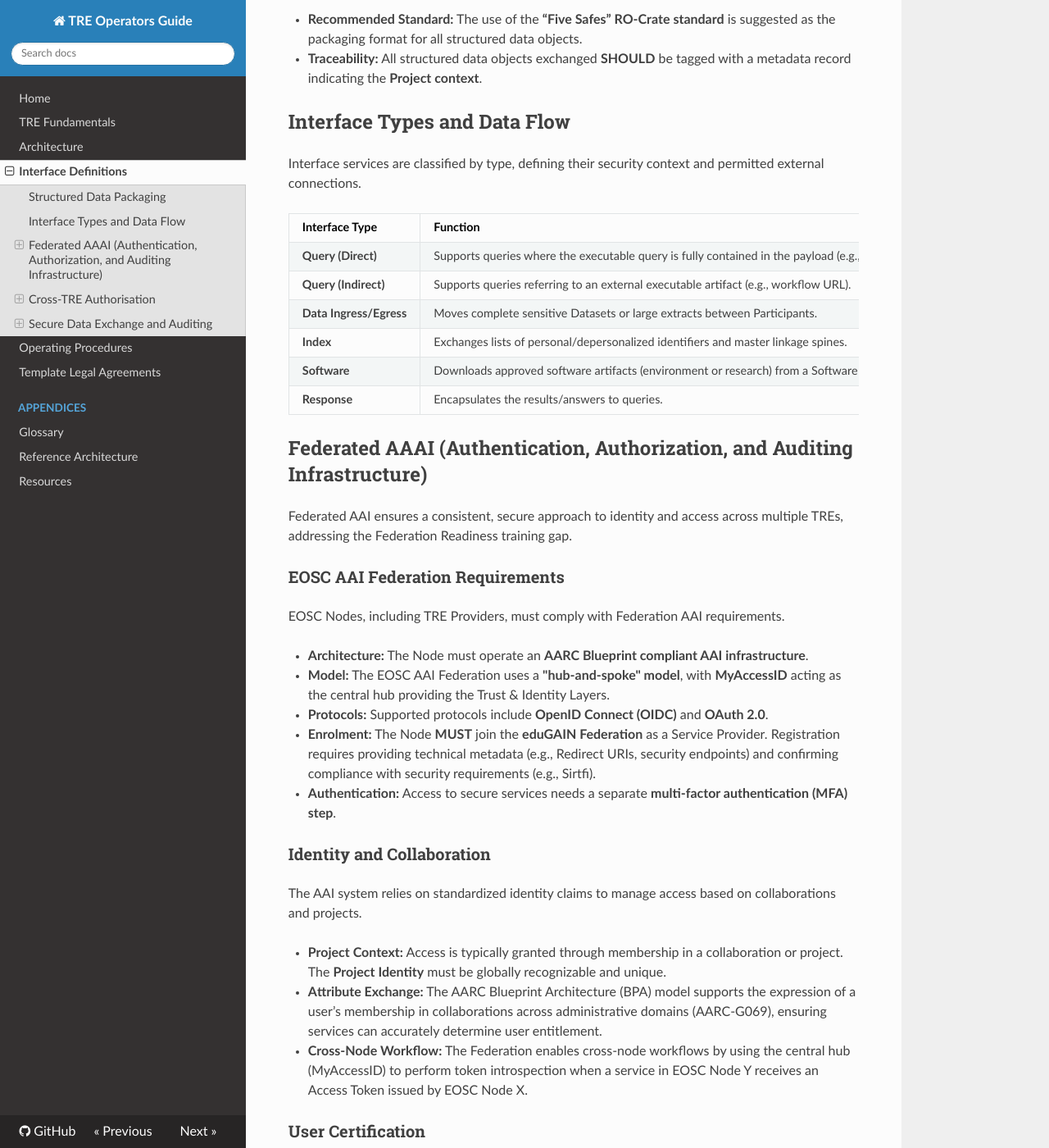
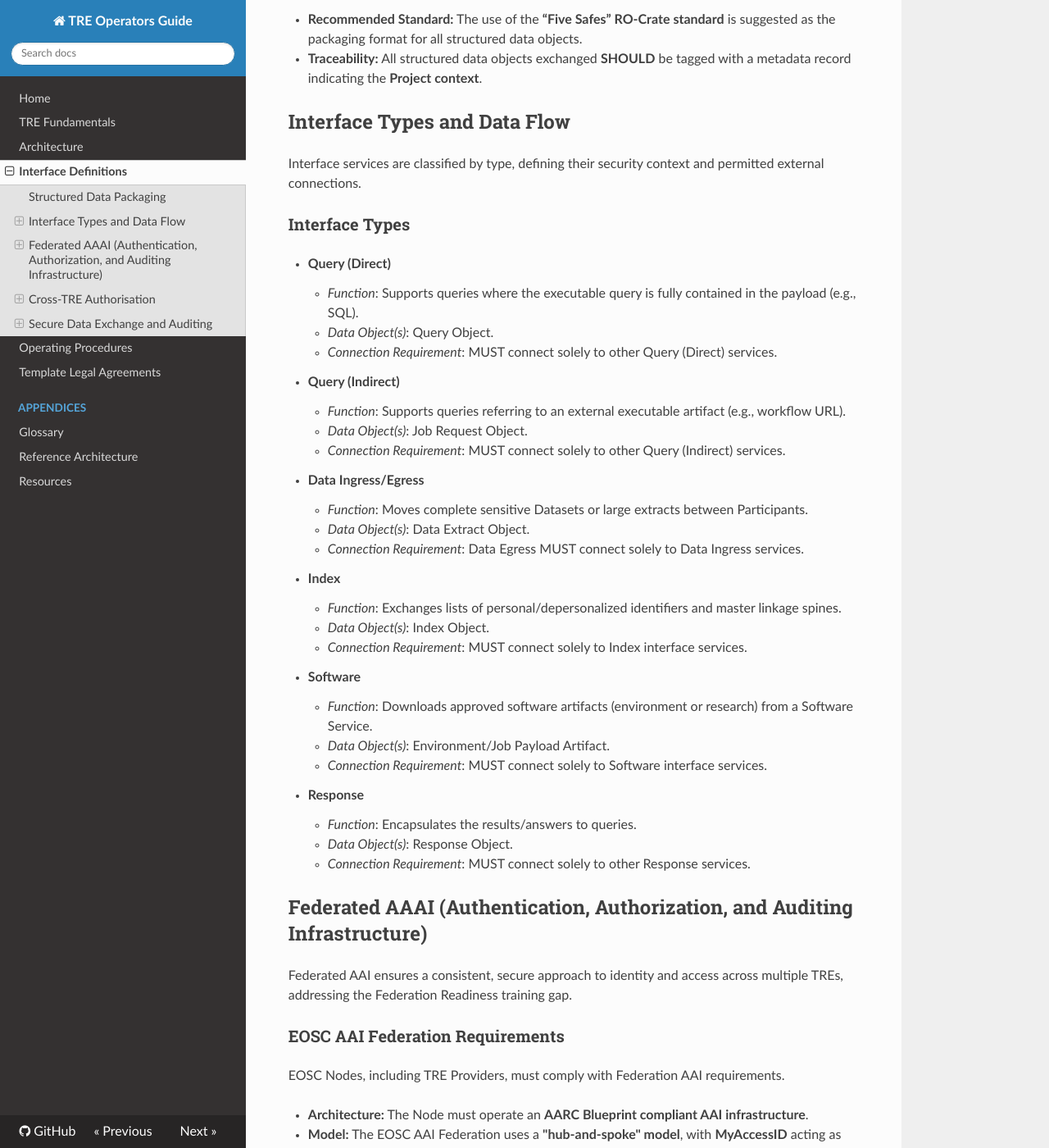
Before and after one commit to unioslo/tre-operators-docs, an MkDocs documentation site: the page built from docs/modules/interfaces/index.md, in a window 1280 px wide and 1400 px high, scrolled down 372 px. Shown: the whole window at 82% size. Built offline with MkDocs 1.6.1, drawn with Linux system fonts in a browser that asks for light colours; nearby versions of some CDN libraries.

Commit message:
Refactor Interface Types section for improved clarity and structure

```diff
--- a/docs/modules/interfaces/index.md
+++ b/docs/modules/interfaces/index.md
@@ -13,14 +13,38 @@
 
 Interface services are classified by type, defining their security context and permitted external connections.
 
-| Interface Type | Function | Data Object(s) | Connection Requirement |
-| :--- | :--- | :--- | :--- |
-| **Query (Direct)** | Supports queries where the executable query is fully contained in the payload (e.g., SQL). | Query Object. | MUST connect solely to other Query (Direct) services. |
-| **Query (Indirect)** | Supports queries referring to an external executable artifact (e.g., workflow URL). | Job Request Object. | MUST connect solely to other Query (Indirect) services. |
-| **Data Ingress/Egress** | Moves complete sensitive Datasets or large extracts between Participants. | Data Extract Object. | Data Egress **MUST** connect solely to Data Ingress services. |
-| **Index** | Exchanges lists of personal/depersonalized identifiers and master linkage spines. | Index Object. | MUST connect solely to Index interface services. |
-| **Software** | Downloads approved software artifacts (environment or research) from a Software Service. | Environment/Job Payload Artifact. | MUST connect solely to Software interface services. |
-| **Response** | Encapsulates the results/answers to queries. | Response Object. | MUST connect solely to other Response services. |
+
+### Interface Types
+
+- **Query (Direct)**
+    - *Function*: Supports queries where the executable query is fully contained in the payload (e.g., SQL).
+    - *Data Object(s)*: Query Object.
+    - *Connection Requirement*: MUST connect solely to other Query (Direct) services.
+
+- **Query (Indirect)**
+    - *Function*: Supports queries referring to an external executable artifact (e.g., workflow URL).
+    - *Data Object(s)*: Job Request Object.
+    - *Connection Requirement*: MUST connect solely to other Query (Indirect) services.
+
+- **Data Ingress/Egress**
+    - *Function*: Moves complete sensitive Datasets or large extracts between Participants.
+    - *Data Object(s)*: Data Extract Object.
+    - *Connection Requirement*: Data Egress MUST connect solely to Data Ingress services.
+
+- **Index**
+    - *Function*: Exchanges lists of personal/depersonalized identifiers and master linkage spines.
+    - *Data Object(s)*: Index Object.
+    - *Connection Requirement*: MUST connect solely to Index interface services.
+
+- **Software**
+    - *Function*: Downloads approved software artifacts (environment or research) from a Software Service.
+    - *Data Object(s)*: Environment/Job Payload Artifact.
+    - *Connection Requirement*: MUST connect solely to Software interface services.
+
+- **Response**
+    - *Function*: Encapsulates the results/answers to queries.
+    - *Data Object(s)*: Response Object.
+    - *Connection Requirement*: MUST connect solely to other Response services.
 
 ## Federated AAAI (Authentication, Authorization, and Auditing Infrastructure)
 
```
